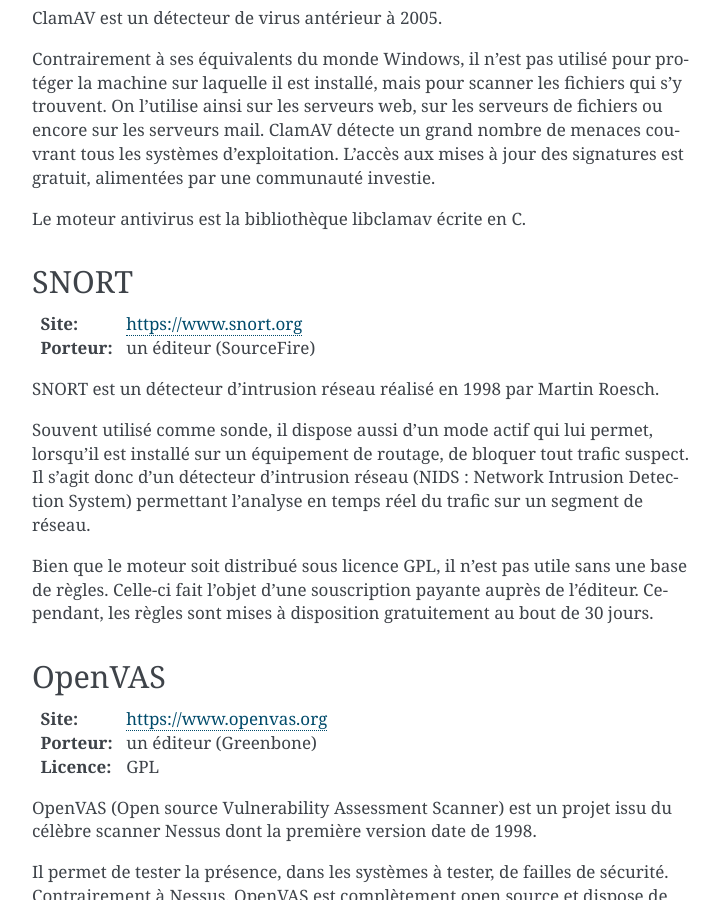
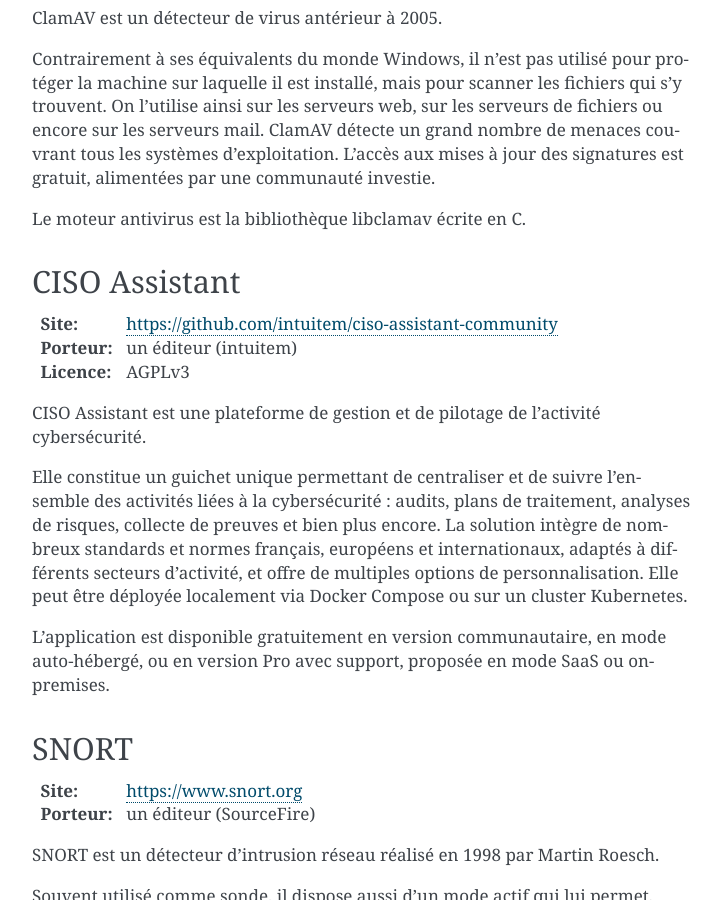
Before and after one commit to sfermigier/guide-oss, a Sphinx documentation site: the page built from source/infrastructure/securite.rst, in a window 1280 px wide and 900 px high, scrolled down 1271 px. Shown: the whole window, without its empty margins (388-1109 px from the left). Built offline with Sphinx 7.4.7, drawn with Linux system fonts in a browser that asks for light colours; comment, search, counter and statistics services are not loaded.

Commit message:
Update securite.rst

```diff
--- a/source/infrastructure/securite.rst
+++ b/source/infrastructure/securite.rst
@@ -46,6 +46,21 @@
 Le moteur antivirus est la bibliothèque libclamav écrite en C.
 
 
+CISO Assistant
+------
+
+:Site: https://github.com/intuitem/ciso-assistant-community
+:Porteur: un éditeur (intuitem)
+:Licence: AGPLv3
+
+CISO Assistant est une plateforme de gestion et de pilotage de l’activité cybersécurité.
+
+Elle constitue un guichet unique permettant de centraliser et de suivre l’ensemble des activités liées à la cybersécurité : audits, plans de traitement, analyses de risques, collecte de preuves et bien plus encore.
+La solution intègre de nombreux standards et normes français, européens et internationaux, adaptés à différents secteurs d’activité, et offre de multiples options de personnalisation. Elle peut être déployée localement via Docker Compose ou sur un cluster Kubernetes.
+
+L’application est disponible gratuitement en version communautaire, en mode auto-hébergé, ou en version Pro avec support, proposée en mode SaaS ou on-premises.
+
+
 SNORT
 -----
 
```
